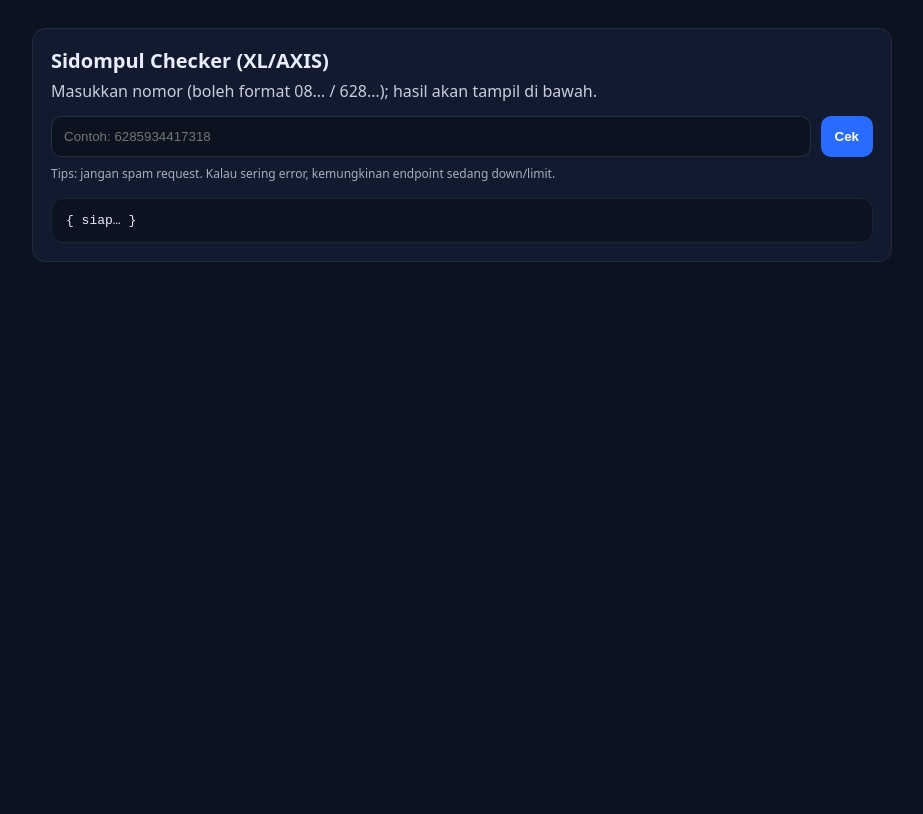
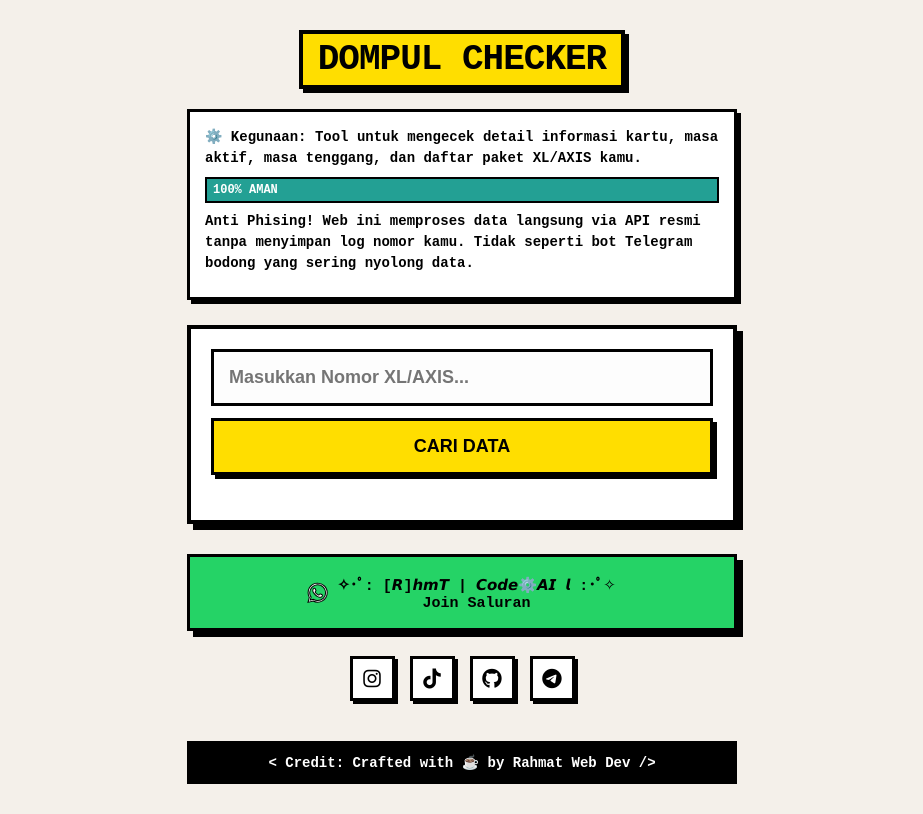
Before and after one commit to rahmat-369/Cek-kartu-xl-axis, a website: page public/index.html in a window 1280 px wide. Shown: the whole page, without its empty margins (178-1101 px from the left). Drawn offline with Linux system fonts and the light colour scheme.

Commit message:
Update index.html

```diff
--- a/public/index.html
+++ b/public/index.html
@@ -3,39 +3,231 @@
   <head>
     <meta charset="UTF-8" />
     <meta name="viewport" content="width=device-width, initial-scale=1" />
-    <title>Sidompul Checker (XL/AXIS)</title>
+    <title>DOMPUL CHECKER - XL/AXIS</title>
+    <link rel="stylesheet" href="https://cdnjs.cloudflare.com/ajax/libs/font-awesome/6.4.0/css/all.min.css">
     <style>
-      body { font-family: system-ui, Arial, sans-serif; margin: 0; background: #0b1220; color: #e7eefc; }
-      .wrap { max-width: 860px; margin: 0 auto; padding: 28px 16px 60px; }
-      .card { background: #111a2e; border: 1px solid rgba(255,255,255,.08); border-radius: 14px; padding: 18px; }
-      h1 { font-size: 20px; margin: 0 0 6px; }
-      p { margin: 0 0 14px; opacity: .85; }
-      .row { display: flex; gap: 10px; flex-wrap: wrap; }
-      input { flex: 1; min-width: 220px; padding: 12px 12px; border-radius: 10px; border: 1px solid rgba(255,255,255,.12); background: #0b1220; color: #e7eefc; }
-      button { padding: 12px 14px; border-radius: 10px; border: 0; background: #2a6bff; color: white; cursor: pointer; font-weight: 600; }
-      button:disabled { opacity: .6; cursor: not-allowed; }
-      .hint { font-size: 12px; margin-top: 8px; opacity: .7; }
-      pre { margin: 16px 0 0; padding: 14px; border-radius: 12px; background: #0b1220; border: 1px solid rgba(255,255,255,.08); overflow: auto; }
-      .ok { color: #7CFF9A; }
-      .bad { color: #FF7C7C; }
+      :root {
+        --bg: #f4f0ea;
+        --border: #000;
+        --yellow: #FFDE00;
+        --blue: #7DF9FF;
+        --pink: #FF90E8;
+        --green: #23A094;
+        --shadow: 6px 6px 0px 0px #000;
+      }
+
+      * { box-sizing: border-box; }
+
+      body {
+        font-family: 'Courier New', Courier, monospace;
+        font-weight: bold;
+        margin: 0;
+        background: var(--bg);
+        color: #000;
+        display: flex;
+        flex-direction: column;
+        align-items: center;
+        min-height: 100vh;
+        padding: 30px 15px;
+      }
+
+      .wrap {
+        width: 100%;
+        max-width: 550px;
+      }
+
+      /* HEADER & TITLE */
+      .page-header {
+        text-align: center;
+        margin-bottom: 20px;
+      }
+
+      .page-header h1 {
+        font-size: 36px;
+        margin: 0;
+        text-transform: uppercase;
+        letter-spacing: -1px;
+        background: var(--yellow);
+        display: inline-block;
+        padding: 5px 15px;
+        border: 4px solid #000;
+        box-shadow: 4px 4px 0px 0px #000;
+      }
+
+      /* INFO & DISCLAIMER BOX */
+      .info-box {
+        background: #fff;
+        border: 3px solid var(--border);
+        padding: 15px;
+        margin-bottom: 25px;
+        box-shadow: 4px 4px 0px 0px #000;
+        font-size: 14px;
+        line-height: 1.5;
+      }
+
+      .info-box span { display: block; margin-bottom: 8px; }
+      .tag-aman { background: var(--green); color: #fff; padding: 2px 6px; border: 2px solid #000; font-size: 12px; }
+
+      /* MAIN APP CARD */
+      .brutal-box {
+        background: #fff;
+        border: 4px solid var(--border);
+        box-shadow: var(--shadow);
+        padding: 20px;
+        margin-bottom: 30px;
+      }
+
+      .input-group {
+        display: flex;
+        flex-direction: column;
+        gap: 12px;
+      }
+
+      input {
+        width: 100%;
+        padding: 15px;
+        font-size: 18px;
+        font-weight: bold;
+        border: 3px solid var(--border);
+        background: #fdfdfd;
+        outline: none;
+      }
+
+      input:focus { background: var(--yellow); }
+
+      button.action-btn {
+        padding: 15px;
+        font-size: 18px;
+        font-weight: 900;
+        border: 3px solid var(--border);
+        background: var(--yellow);
+        cursor: pointer;
+        box-shadow: 4px 4px 0px 0px #000;
+        transition: all 0.1s ease-in-out;
+        text-transform: uppercase;
+        width: 100%;
+      }
+
+      button.action-btn:active {
+        transform: translate(4px, 4px);
+        box-shadow: 0px 0px 0px 0px #000;
+      }
+
+      button:disabled { opacity: 0.7; cursor: not-allowed; }
+
+      /* RESULTS FORMATTING (HUMAN READABLE) */
+      .results-grid {
+        display: flex;
+        flex-direction: column;
+        gap: 15px;
+        margin-top: 25px;
+      }
+
+      .result-card {
+        border: 3px solid var(--border);
+        padding: 15px;
+        box-shadow: 4px 4px 0px 0px #000;
+      }
+
+      .result-card h3 {
+        margin: 0 0 15px;
+        font-size: 16px;
+        text-transform: uppercase;
+        border-bottom: 3px solid #000;
+        padding-bottom: 5px;
+      }
+
+      .data-row {
+        display: flex;
+        justify-content: space-between;
+        margin-bottom: 8px;
+        font-size: 14px;
+        border-bottom: 1px dashed rgba(0,0,0,0.3);
+        padding-bottom: 4px;
+      }
+
+      .data-row span { opacity: 0.8; }
+      .data-row strong { text-align: right; word-break: break-all; max-width: 60%; }
+
+      .pkg-item {
+        background: rgba(255,255,255,0.5);
+        border: 2px solid #000;
+        padding: 10px;
+        margin-bottom: 10px;
+        font-size: 14px;
+      }
+
+      .alert-msg {
+        background: #fff;
+        border: 2px solid #000;
+        padding: 10px;
+        font-weight: bold;
+        text-align: center;
+      }
+
+      #raw-out { margin-top: 20px; display: none; background: #FF4C4C; border: 3px solid #000; padding: 15px; color:#fff; word-break: break-all;}
+
+      /* SOCIALS */
+      .social-section { margin-top: 20px; display: flex; flex-direction: column; gap: 15px; align-items: center; }
+      .wa-channel-btn {
+        display: flex; align-items: center; justify-content: center; gap: 10px; width: 100%;
+        background: #25D366; color: #000; text-decoration: none; padding: 16px 15px;
+        border: 3px solid #000; font-size: 15px; font-weight: 900; box-shadow: var(--shadow);
+        text-align: center;
+      }
+      .social-icons { display: flex; gap: 15px; margin-top: 10px; }
+      .soc-icon { display: flex; align-items: center; justify-content: center; width: 45px; height: 45px; background: #fff; border: 3px solid #000; color: #000; font-size: 20px; text-decoration: none; box-shadow: 3px 3px 0px 0px #000; }
+      .soc-icon:hover { background: var(--blue); }
+
+      /* FOOTER */
+      .footer { margin-top: 40px; text-align: center; font-size: 14px; font-weight: 900; background: #000; color: #fff; padding: 10px; border: 3px solid #000; }
+
+      .bg-pink { background: var(--pink); }
+      .bg-blue { background: var(--blue); }
     </style>
   </head>
   <body>
     <div class="wrap">
-      <div class="card">
-        <h1>Sidompul Checker (XL/AXIS)</h1>
-        <p>Masukkan nomor (boleh format 08… / 628…); hasil akan tampil di bawah.</p>
 
-        <div class="row">
-          <input id="number" placeholder="Contoh: 6285934417318" autocomplete="off" />
-          <button id="btn">Cek</button>
+      <div class="page-header">
+        <h1>DOMPUL CHECKER</h1>
+      </div>
+
+      <div class="info-box">
+        <span><strong>⚙️ Kegunaan:</strong> Tool untuk mengecek detail informasi kartu, masa aktif, masa tenggang, dan daftar paket XL/AXIS kamu.</span>
+        <span><span class="tag-aman">100% AMAN</span> <strong>Anti Phising!</strong> Web ini memproses data langsung via API resmi tanpa menyimpan log nomor kamu. Tidak seperti bot Telegram bodong yang sering nyolong data.</span>
+      </div>
+
+      <div class="brutal-box">
+        <div class="input-group">
+          <input id="number" placeholder="Masukkan Nomor XL/AXIS..." autocomplete="off" />
+          <button id="btn" class="action-btn">Cari Data</button>
         </div>
-        <div class="hint">Tips: jangan spam request. Kalau sering error, kemungkinan endpoint sedang down/limit.</div>
 
-        <pre id="out">{ siap… }</pre>
+        <div id="results-container" class="results-grid"></div>
+        <pre id="raw-out"></pre>
       </div>
+
+      <div class="social-section">
+        <a href="https://whatsapp.com/channel/0029VbBjyjlJ93wa6hwSWa0p" target="_blank" class="wa-channel-btn">
+          <i class="fa-brands fa-whatsapp" style="font-size: 22px; color: #fff; -webkit-text-stroke: 1px #000;"></i>
+          ✧･ﾟ: [𝙍]𝙝𝙢𝙏 | 𝘾𝙤𝙙𝙚⚙️𝘼𝙄 𝙡 :･ﾟ✧<br>Join Saluran
+        </a>
+
+        <div class="social-icons">
+          <a href="https://www.instagram.com/rahmt_nhw?igsh=MWQwcnB3bTA2ZnVidg==" target="_blank" class="soc-icon"><i class="fa-brands fa-instagram"></i></a>
+          <a href="https://www.tiktok.com/@r_hmtofc?_r=1&_t=ZS-94KRfWQjeUu" target="_blank" class="soc-icon"><i class="fa-brands fa-tiktok"></i></a>
+          <a href="https://github.com/rahmat-369" target="_blank" class="soc-icon"><i class="fa-brands fa-github"></i></a>
+          <a href="https://t.me/rAi_engine" target="_blank" class="soc-icon"><i class="fa-brands fa-telegram"></i></a>
+        </div>
+      </div>
+
+      <div class="footer">
+        &lt; Credit: Crafted with ☕ by Rahmat Web Dev /&gt;
+      </div>
+
     </div>
 
     <script src="app.js"></script>
   </body>
-</html>
+          </html>
```
